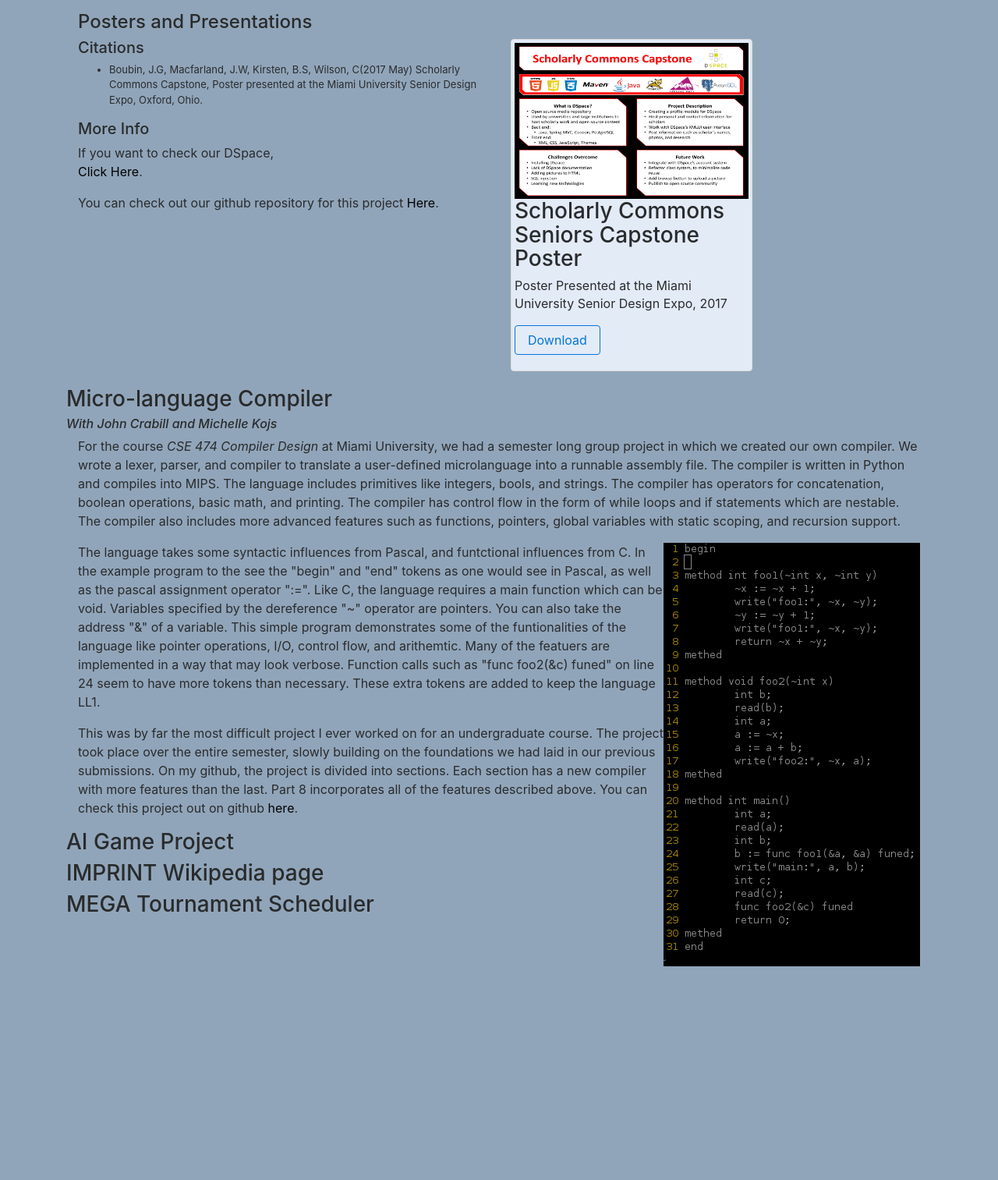
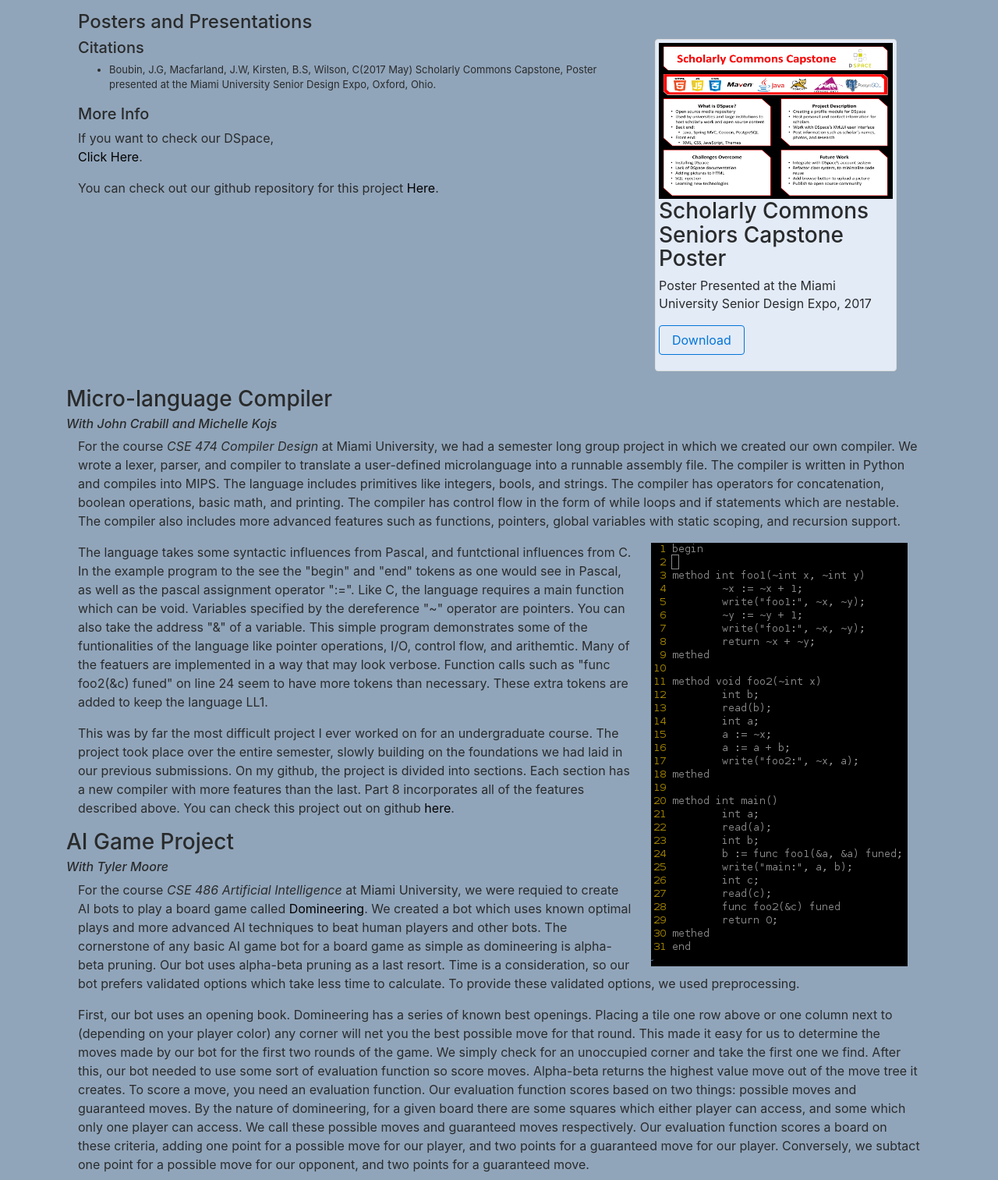
Before and after one commit to boubinjg/PersonalWebsite, a plain HTML site: page projects.html in a window 1280 px wide. Shown: the part 867-2380 px from the top of the page at 78% size. Before the commit the page ends 2121 px from the top, so only its background shows below. Drawn offline with nearby package versions, Linux system fonts and the light colour scheme; a script that the page names is missing.

Commit message:
updated responsiveness

```diff
--- a/projects.html
+++ b/projects.html
@@ -56,6 +56,9 @@
 		max-width: 300px;
 		max-height:200px;
 	}
+	div.image{
+		margin-left:10px;
+	}
 
     </style>
   </head>
@@ -90,7 +93,7 @@
 	<h6><i>With Jake Macfarland, Bryan Kirsten, Cecil Wilson, and Dr. Bo Brinkman</i></h6>
 	   <div class="col-md-12">
 		<p><font size="3">For my Senior Capstone at Miami University, I worked on a project for the Miami University Librarysystem. Scholarly Commons, a service run out of Miami University which indexes scholarly data and media generated by university scholars, assigned us to create a web app to store profile information for the scholars that generate this media. The Scholarly Commons team uses DSpace to store their data. Universities and other institutions across the world use DSpace for the storage, management, and dissemination of their open digital content. DSpace allows these institutions to host all types of media through online digital repositories. Many institutions use DSpace for hosting the scholarly work generated by their faculty and staff. While institutions can host scholarly work using DSpace, it may be useful to hold the biographical and contact information for the authors of such work, so interested students and potential collaborators may reach them. For our capstone project, we are creating a profile module for DSpace which will host personal and contact information for scholars who are associated a given DSpace instances institution. Our module works with DSpace's XMLUI user interface to post information such as scholars names, photos, research interests, social and professional networking information and more for interested parties to view. Our module allows for users to edit their profile, and indexes all profiles alphabetically for easy access.</p>
-		<div class="pull-right" style="float: right">
+		<div class="image col-lg-4 col-md-6 col-sm-12" style="float: right">
 		  <img src="ProjectsImages/ProfileModuleBrinkman.png" alt="Profile Image" height="261", width="300">
 		</div>
 
@@ -101,7 +104,7 @@
 	 	<div class=poster>
 		<h4>Posters and Presentations</h4>
 		<div class="row">
-		  <div class=col-md-6>
+		  <div class="col-lg-8 col-md-6">
 		    <h5>Citations</h5>
 		    <ul><font size="2">
 		      <li> Boubin, J.G, Macfarland, J.W, Kirsten, B.S, Wilson, C(2017 May) Scholarly Commons Capstone, Poster presented at the Miami University Senior Design Expo, Oxford, Ohio.</li>
@@ -111,7 +114,7 @@
 		     <p>If you want to check our DSpace,<br><a href="http://www.dspace.org">Click Here</a>.</p>
 		     <p>You can check out our github repository for this project <a href="https://github.com/boubinjg/DSpace-Profiles-Module">Here</a>.</p>
 		  </div>
-  		  <div class="col-md-6 pull-right">
+  		  <div class="col-lg-4 col-md-6">
     		    <div class="thumbnail">
       		      <img src="posters/DSpace Poster.png" alt="DSpacePoster" width="300" height="200">
       			<div class="caption">
@@ -128,7 +131,7 @@
 	<h6><i>With John Crabill and Michelle Kojs</i></h6>
 	  <div class="col-md-12">
 	    <p><font size="3">For the course <i> CSE 474 Compiler Design</i> at Miami University, we had a semester long group project in which we created our own compiler. We wrote a lexer, parser, and compiler to translate a user-defined microlanguage into a runnable assembly file. The compiler is written in Python and compiles into MIPS. The language includes primitives like integers, bools, and strings. The compiler has operators for concatenation, boolean operations, basic math, and printing. The compiler has control flow in the form of while loops and if statements which are nestable. The compiler also includes more advanced features such as functions, pointers, global variables with static scoping, and recursion support.</p>
-	     <div class="pull-right" style="float: right">
+	     <div class="image col-lg-4 col-md-6 col-sm-12" style="float: right">
 	       <img src="ProjectsImages/MLExample.png" alt="Language Example" height="543", width="329">
 	     </div>
 	<p>The language takes some syntactic influences from Pascal, and funtctional influences from C. In the example program to the see the "begin" and "end" tokens as one would see in Pascal, as well as the pascal assignment operator ":=". Like C, the language requires a main function which can be void. Variables specified by the dereference "~" operator are pointers. You can also take the address "&" of a variable. This simple program demonstrates some of the funtionalities of the language like pointer operations, I/O, control flow, and arithemtic. Many of the featuers are implemented in a way that may look verbose. Function calls such as "func foo2(&c) funed" on line 24 seem to have more tokens than necessary. These extra tokens are added to keep the language LL1.</p>
@@ -137,13 +140,22 @@
 
 	  </div>
 	<h3>AI Game Project</h3>
+	<h6><i>With Tyler Moore</i></h6>
+
 	  <div class="col-md-12">
-	  </div>
-	<h3>IMPRINT Wikipedia page</h3>
-	  <div class="col-md-12">
+		<p><font size="3">For the course <i>CSE 486 Artificial Intelligence</i> at Miami University, we were requied to create AI bots to play a board game called <a href="https://en.wikipedia.org/wiki/Domineering">Domineering</a>. We created a bot which uses known optimal plays and more advanced AI techniques to beat human players and other bots. The cornerstone of any basic AI game bot for a board game as simple as domineering is alpha-beta pruning. Our bot uses alpha-beta pruning as a last resort. Time is a consideration, so our bot prefers validated options which take less time to calculate. To provide these validated options, we used preprocessing.</p>
+
+		<p>First, our bot uses an opening book. Domineering has a series of known best openings. Placing a tile one row above or one column next to (depending on your player color) any corner will net you the best possible move for that round. This made it easy for us to determine the moves made by our bot for the first two rounds of the game. We simply check for an unoccupied corner and take the first one we find. After this, our bot needed to use some sort of evaluation function so score moves. Alpha-beta returns the highest value move out of the move tree it creates. To score a move, you need an evaluation function. Our evaluation function scores based on two things: possible moves and guaranteed moves. By the nature of domineering, for a given board there are some squares which either player can access, and some which only one player can access. We call these possible moves and guaranteed moves respectively. Our evaluation function scores a board on these criteria, adding one point for a possible move for our player, and two points for a guaranteed move for our player. Conversely, we subtact one point for a possible move for our opponent, and two points for a guaranteed move.</p>
+
+		<p>As stated above, alpha-beta with this scoring system is used as a last resort. The specifications of our project allowed for 500MB of storage for our bot to use. We decided to take advantage of this space and preprocess game moves for common strategies. Using alpha-beta with this evaluation function, we played our bot against a number of bots using common strategies, such as greedy evaluation, alpha-beta with low depth, random evaluation, and others. Using this strategy we were able to preprocess tens of thousands of common early-game moves, which takes the pressure off of alpha-beta, allowing it spend processing time durring late game.</p>
+
+		<p>This project was a really great way to teach students about the basics of Artificial intelligence using an interesting topic and hands on learning. Our bot didn't win any competitions, but it performed well. We initially tryed to implement transposition tables, a very dominant strategy that would have increased performance drastically, but we weren't able to complete that feature in the allotted time, so we fell back onto our preprocessing feature. I'm still proud of what we created, and of how much I learned in this course. If you want to take a look at the code, you can see it <a href="https://github.com/boubinjg/AIGameProject">here</a>.</font></p>
 	  </div>
 	<h3>MEGA Tournament Scheduler</h3>
 	  <div class="col-md-12">
+	    <p><font size="3">The Miami Electronic Gaming Association (Miami University's videogame club) runs a tournament every year called the "Gaming Gauntlet" which is a team based competition consisting of a number of videogame related challenges. The first round of this tournament poses a significant scheduling challenge. There are three games for teams to play. Each team must play every game, ideally against a unique opponent, and only once. After every team has played each game, their scores (number of wins and losses) are calculated, and the top teams move to the next round. This format poses a problem for anyone attempting to schedule it. Firstly, the club doesn't know how many teams will show up ahead of time. Without any prep-time scheduling must be done on the fly. Secondly, this problem is harder to solve than it looks. To the uninitiated, this may sound slightly like round robin scheduling; however, the scheduling parameters for this tournament can not hold if there is an uneven number of teams, or if there are less than 6 teams. Even given these constraints, the algorithm still took me a little time to figure out.</p>
+
+	    <p>I was inspired to write this program after witnessing the chaos which erputed from a gaming gauntlet event with an odd number of teams. I am happy to say that this year's gaming gauntlet, which utilized this algorithm, went much smoother. The algorithm was implemented in Visual Basic as an Excel VBA. I wanted to make this application something that was portable, easy to understand, and user friendly. Using Excel wouldn't have been my first choice, but it doesn't require the user to have any knowledge of computer science to run this simple program, most people have Excel or have access to it, and Excel's interface is great for representing tables which</font></p>
 	  </div>
 
       <!--</div>-->
```
Also changed, not shown: research.html (+10 -6 lines), posters/F2015 AI Game Project.png (added), 1 other file.
